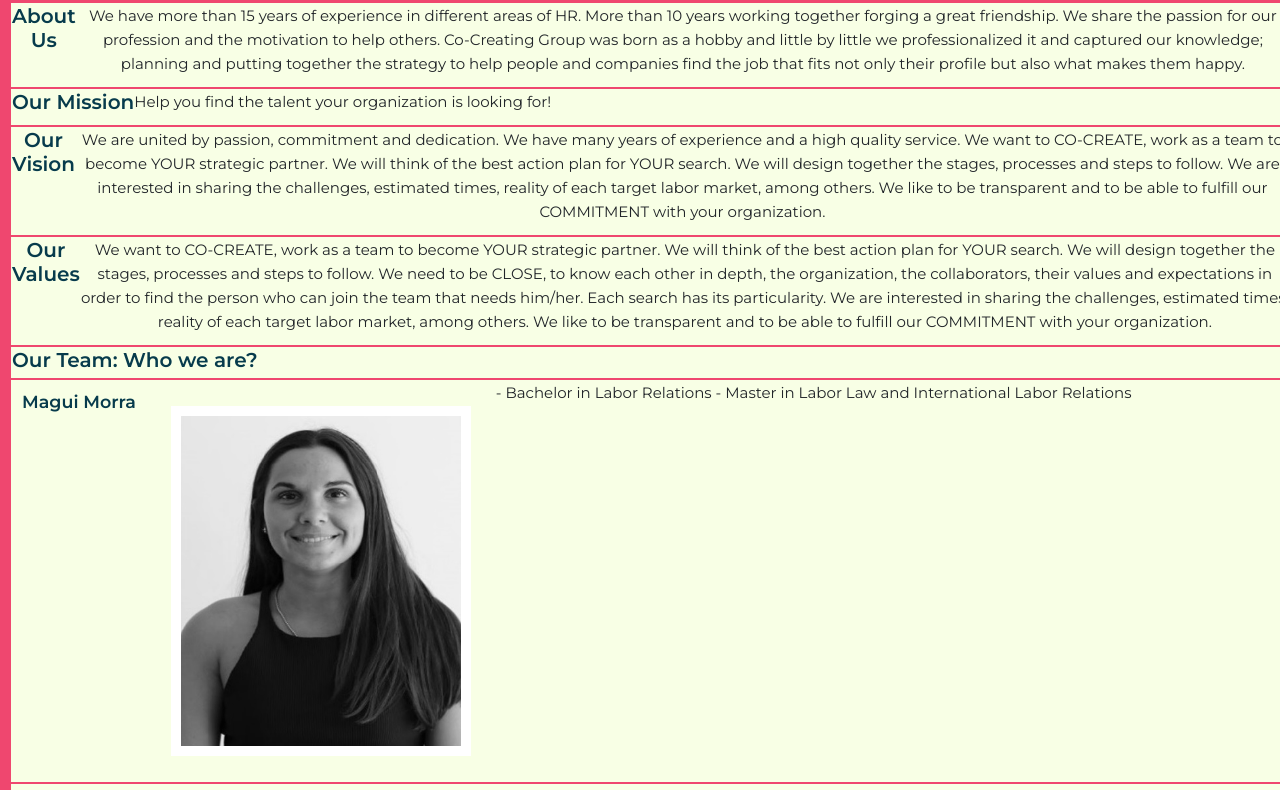
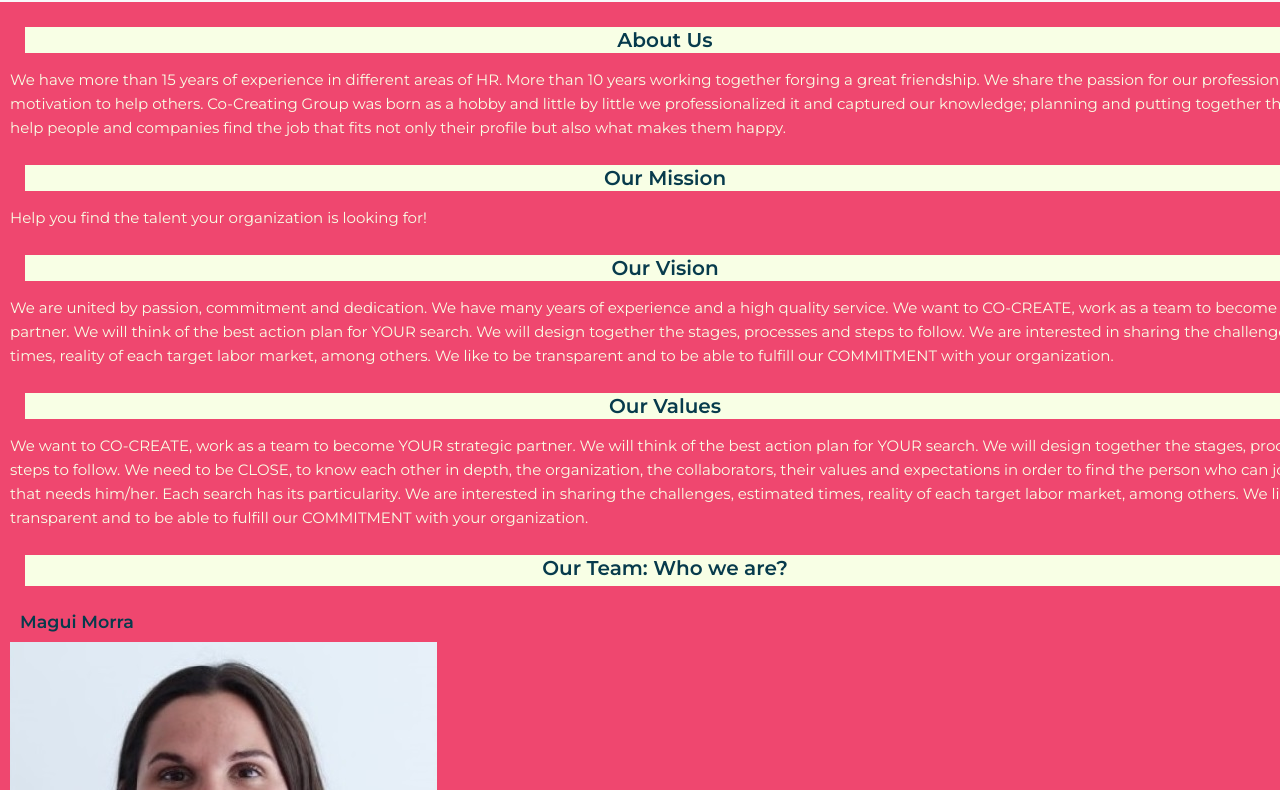
Before and after one commit to MiliCastroArguello/coCreativeGroup, a website: page pages/about us.html in a window 1280 px wide. Shown: the part 184-974 px from the top of the page. Drawn offline with nearby package versions, Linux system fonts and the light colour scheme.

Commit message:
mas cambios

```diff
--- a/pages/about us.html
+++ b/pages/about us.html
@@ -62,37 +62,22 @@
             </div>
           </nav>
         </header>
-        <main>
-            <div class="contenedorPrincipal">
-                <article>
-                    <div>
-                    <h2 class="tituloAbout"> About Us </h2>
-                    </div>
-                        <p>We have more than 15 years of experience in different areas of HR. More than 10 years working together forging a great friendship. We share the passion for our profession and the motivation to help others.
-                            Co-Creating Group was born as a hobby and little by little we professionalized it and captured our knowledge; planning and putting together the strategy to help people and companies find the job that fits not only their profile but also what makes them happy.</p>
-                          </article>
+        <main class="contenedorPrincipal">
 
-                <article>
-                  <div>
-                    <h2 class="tituloAbout">Our Mission</h2>
-                    </div>
-                        <p> Help you find the talent your organization is looking for! </p>
-                            </article>
+                    <div><h2 class="tituloAbout"> About Us </h2></div>
+                    <div class="textoAbout"><p>We have more than 15 years of experience in different areas of HR. More than 10 years working together forging a great friendship. We share the passion for our profession and the motivation to help others.
+                    Co-Creating Group was born as a hobby and little by little we professionalized it and captured our knowledge; planning and putting together the strategy to help people and companies find the job that fits not only their profile but also what makes them happy.</p></div>
 
-                <article>
-                  <div>
-                <h2 class="tituloAbout" > Our Vision</h2>
-                  </div>
-                        <p>We are united by passion, commitment and dedication. We have many years of experience and a high quality service.
+                      <div><h2 class="tituloAbout">Our Mission</h2></div>
+                      <div class="textoAbout"><p> Help you find the talent your organization is looking for! </p></div>
+
+                        <div><h2 class="tituloAbout" > Our Vision</h2></div>
+                        <div class="textoAbout"><p>We are united by passion, commitment and dedication. We have many years of experience and a high quality service.
                         We want to CO-CREATE, work as a team to become YOUR strategic partner. We will think of the best action plan for YOUR search. We will design together the stages, processes and steps to follow.
-                        We are interested in sharing the challenges, estimated times, reality of each target labor market, among others. We like to be transparent and to be able to fulfill our COMMITMENT with your organization.</p>
-                            </article>
+                        We are interested in sharing the challenges, estimated times, reality of each target labor market, among others. We like to be transparent and to be able to fulfill our COMMITMENT with your organization.</p></div>
 
-                <article >
-                  <div>
-                    <h2 class="titulo4" >Our Values</h2>
-                      </div>
-                            <p> We want to CO-CREATE, work as a team to become YOUR
+                        <div> <h2 class="tituloAbout" >Our Values</h2></div>
+                        <div class="textoAbout"> <p> We want to CO-CREATE, work as a team to become YOUR
                         strategic partner. We will think of the best action plan for YOUR
                         search. We will design together the stages, processes and steps
                         to follow.
@@ -103,36 +88,24 @@
                         Each search has its particularity. We are interested in sharing
                         the challenges, estimated times, reality of each target labor
                         market, among others. We like to be transparent and to be able
-                        to fulfill our COMMITMENT with your organization.</p>
-                </article>
+                        to fulfill our COMMITMENT with your organization.</p> </div>
 
 
-                <article class="sobreNosotras">
-                    <h2 class="whoWe"> Our Team: Who we are?</h2>
+                <div class="tituloAbout"> <h2 class="whoWe"> Our Team: Who we are?</h2>
+                </div>
 
-                </article>
+                  <div> <h3 class="tituloUS">Magui Morra</h3> </div>
+                  <div><img src="../multimedia/maggie.jpg" alt="Magui" class="fotochicas"></div>
+                  <div><p>
+                            - Bachelor in Labor Relations
+                            - Master in Labor Law and International Labor Relations
+                            </p></div>
 
-                <article>
                   <div>
-                    <h3 class="tituloMagui">Magui Morra</h3>
+                    <h3 class="tituloUS">Milu Castro Argüello</h3>
                   </div>
                   <div>
-                        <img src="../multimedia/maggie.jpg" alt="Magui" class="fotoMagui">
-                      </div>
-                      <div>
-                            <p>
-                            - Bachelor in Labor Relations
-                            - Master in Labor Law and International Labor Relations
-                            </p>
-                          </div>
-                </article>
-
-                <article>
-                  <div>
-                    <h3 class="tituloMilis">Milu Castro Argüello</h3>
-                  </div>
-                  <div>
-                        <img src="../multimedia/mili.jpg" alt="Mili" class="fotoMili">
+                        <img src="../multimedia/mili.jpg" alt="Mili" class="fotochicas">
                       </div>
                       <div>
                                 <p> - Bachelor's Degree in Psychology
@@ -140,14 +113,12 @@
                                 - Specialist in psycho-labor assessments
                                 </p>
                               </div>
-                /</article>
 
-                <article>
                   <div>
-                    <h3 class="tituloEuge">Euge Mauri</h3>
+                    <h3 class="tituloUS">Euge Mauri</h3>
                   </div>
                   <div>
-                        <img src="../multimedia/Euge.jpg" alt="Euge" class="fotoEuge">
+                        <img src="../multimedia/Euge.jpg" alt="Euge" class="fotochicas">
                       </div>
                       <div>
                                 <p>
@@ -155,9 +126,7 @@
                                 - Gallup Strengths Specialist
                                 </p>
                           </div>
-                </article>
                 </main>
-            </div>
 
                 <footer>
                 <div>
--- a/scss/_aboutus.scss
+++ b/scss/_aboutus.scss
@@ -1,7 +1,8 @@
 
 .contenedorPrincipal{
     display: flex;
-    flex-wrap: wrap;
+    flex-flow: column wrap;
+    justify-content: space-evenly;
     background-color: #EF476F;
     width: 110vw;
     height: fit-content;
@@ -9,22 +10,24 @@
     h2{
         color: #073B4C;
     }
-
     h3{
     font-style: normal;
     font-family:'Montserrat', sans-serif;
     margin: 10px;
     }
-    article{
+    p{
+        color: #f8ffe5;
+    }
+    .tituloAbout{
     background-color: #f8ffe5;
     width: 100vw;
-    margin: 1px;
+    margin: 15px;
     padding: 1px;
     text-align: center;
         p{
     font-size: 15px;
     }
-}
+    }
 }
 .fotoMagui{
     display: flex;
--- a/scss/_index.scss
+++ b/scss/_index.scss
@@ -1,23 +1,6 @@
-/* .contenedorIndex{
-    box-sizing: border-box;
-    width: 90%;
-    max-width: 2000px;
-    margin:1rem auto;
-    display: grid;
-    gap: 1.6rem;
-    grid-template-columns: 1fr;
-    grid-template-rows: 3 (1fr);
-    img{
-        grid-area: "foto-Portada";
-    }
-    H2{
-        grid-area:"Slogan-Portada";
-    }
-} */
-
 .principalIndex{
     background-color: #EF476F;
-    width:100 wv;
+    width: 100vw;
     max-width: fit-content;
 }
 .principal__slogan{
--- a/scss/main.scss
+++ b/scss/main.scss
@@ -43,6 +43,10 @@ header{
     width:100vw;
     height: fit-content;
     font-size: 15px;
+    nav{
+        width: 100vw;
+        height: min-content;
+    }
     ul{
         list-style: none;
         font-size: 0;
@@ -80,13 +84,17 @@ p{
     font-size: 15px;
     }
 
-.navbar{
+nav{
     display: flex;
     flex-wrap: wrap;
+    flex-direction:row;
+    justify-content:flex-end;
+
     padding: 0;
     font-family:'Montserrat', sans-serif;
     font-size: 15px;
 }
+
 .copyRight{
     font-size: 15px;
     color: white;
```
Also changed, not shown: css/main.css.
